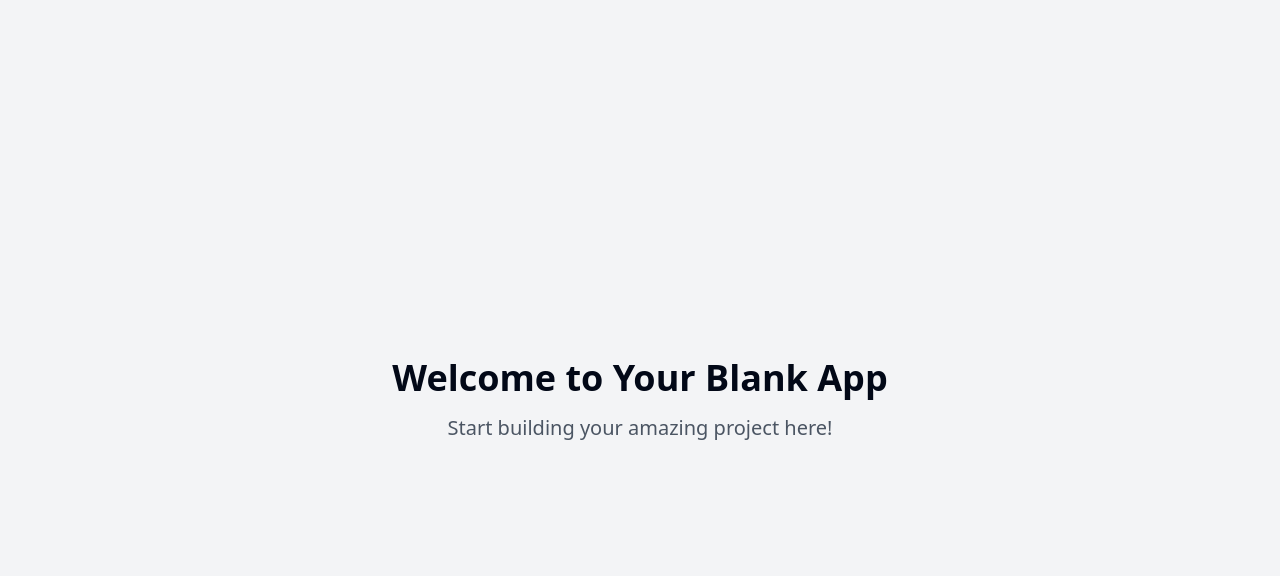
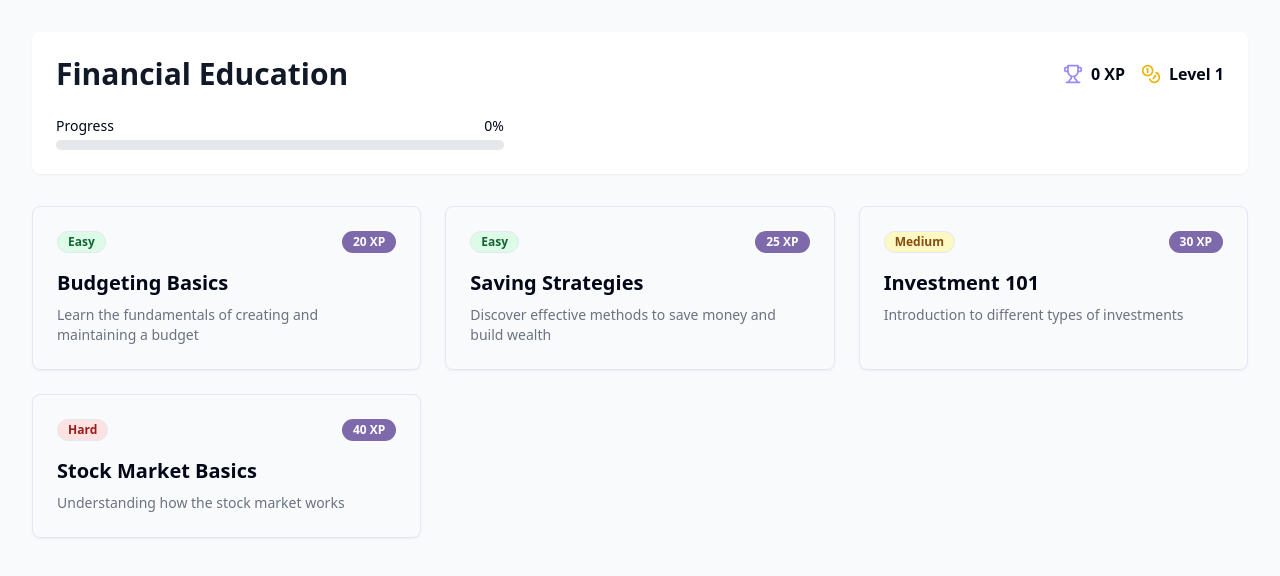
Before and after one commit to Thanseert/learnwealth-gameloop, a React (Vite) app: page / in a window 1280 px wide. Shown: the top 576 px of the page. Built offline with nearby package versions, Linux system fonts and the light colour scheme.

Commit message:
Implement finance learning website
This commit implements a website for learning finance in a gamified way, similar to Duolingo.  The specific implementation details are not included in this commit message.

```diff
--- /dev/null
+++ b/src/components/LessonCard.tsx
@@ -0,0 +1,62 @@
+
+import { Badge } from "@/components/ui/badge";
+import { Card } from "@/components/ui/card";
+import { cn } from "@/lib/utils";
+
+interface LessonCardProps {
+  title: string;
+  description: string;
+  xp: number;
+  difficulty: "easy" | "medium" | "hard";
+  isCompleted?: boolean;
+  onClick?: () => void;
+}
+
+export function LessonCard({
+  title,
+  description,
+  xp,
+  difficulty,
+  isCompleted = false,
+  onClick,
+}: LessonCardProps) {
+  const difficultyColors = {
+    easy: "bg-green-100 text-green-800",
+    medium: "bg-yellow-100 text-yellow-800",
+    hard: "bg-red-100 text-red-800",
+  };
+
+  return (
+    <Card
+      className={cn(
+        "group relative overflow-hidden transition-all duration-300 hover:shadow-lg",
+        "cursor-pointer transform hover:-translate-y-1",
+        "animate-scale-in"
+      )}
+      onClick={onClick}
+    >
+      <div className="p-6 space-y-4">
+        <div className="flex items-center justify-between">
+          <Badge
+            variant="outline"
+            className={cn(difficultyColors[difficulty], "capitalize")}
+          >
+            {difficulty}
+          </Badge>
+          <Badge variant="secondary">
+            {xp} XP
+          </Badge>
+        </div>
+        <div className="space-y-2">
+          <h3 className="font-semibold text-xl">{title}</h3>
+          <p className="text-sm text-gray-500">{description}</p>
+        </div>
+        {isCompleted && (
+          <Badge variant="success" className="absolute top-3 right-3">
+            Completed
+          </Badge>
+        )}
+      </div>
+    </Card>
+  );
+}
--- /dev/null
+++ b/src/components/ProgressBar.tsx
@@ -0,0 +1,27 @@
+
+import { cn } from "@/lib/utils";
+
+interface ProgressBarProps {
+  progress: number;
+  total: number;
+  className?: string;
+}
+
+export function ProgressBar({ progress, total, className }: ProgressBarProps) {
+  const percentage = Math.min((progress / total) * 100, 100);
+
+  return (
+    <div className={cn("w-full", className)}>
+      <div className="flex justify-between mb-1 text-sm">
+        <span className="font-medium">Progress</span>
+        <span>{Math.round(percentage)}%</span>
+      </div>
+      <div className="w-full h-2.5 bg-gray-200 rounded-full overflow-hidden">
+        <div
+          className="h-full bg-primary transition-all duration-500 ease-out rounded-full"
+          style={{ width: `${percentage}%` }}
+        />
+      </div>
+    </div>
+  );
+}
--- a/src/components/ui/badge.tsx
+++ b/src/components/ui/badge.tsx
@@ -1,6 +1,6 @@
+
 import * as React from "react"
 import { cva, type VariantProps } from "class-variance-authority"
-
 import { cn } from "@/lib/utils"
 
 const badgeVariants = cva(
@@ -15,6 +15,7 @@ const badgeVariants = cva(
         destructive:
           "border-transparent bg-destructive text-destructive-foreground hover:bg-destructive/80",
         outline: "text-foreground",
+        success: "border-transparent bg-success text-success-foreground hover:bg-success/80",
       },
     },
     defaultVariants: {
--- a/src/pages/Index.tsx
+++ b/src/pages/Index.tsx
@@ -1,11 +1,110 @@
-// Update this page (the content is just a fallback if you fail to update the page)
+
+import { useEffect, useState } from "react";
+import { LessonCard } from "@/components/LessonCard";
+import { ProgressBar } from "@/components/ProgressBar";
+import { Trophy, Coins } from "lucide-react";
+
+interface Lesson {
+  id: number;
+  title: string;
+  description: string;
+  xp: number;
+  difficulty: "easy" | "medium" | "hard";
+  isCompleted: boolean;
+}
 
 const Index = () => {
+  const [totalXP, setTotalXP] = useState(0);
+  const [lessons, setLessons] = useState<Lesson[]>([
+    {
+      id: 1,
+      title: "Budgeting Basics",
+      description: "Learn the fundamentals of creating and maintaining a budget",
+      xp: 20,
+      difficulty: "easy",
+      isCompleted: false,
+    },
+    {
+      id: 2,
+      title: "Saving Strategies",
+      description: "Discover effective methods to save money and build wealth",
+      xp: 25,
+      difficulty: "easy",
+      isCompleted: false,
+    },
+    {
+      id: 3,
+      title: "Investment 101",
+      description: "Introduction to different types of investments",
+      xp: 30,
+      difficulty: "medium",
+      isCompleted: false,
+    },
+    {
+      id: 4,
+      title: "Stock Market Basics",
+      description: "Understanding how the stock market works",
+      xp: 40,
+      difficulty: "hard",
+      isCompleted: false,
+    },
+  ]);
+
+  const handleLessonClick = (lessonId: number) => {
+    setLessons((prevLessons) =>
+      prevLessons.map((lesson) =>
+        lesson.id === lessonId
+          ? { ...lesson, isCompleted: true }
+          : lesson
+      )
+    );
+    const lesson = lessons.find((l) => l.id === lessonId);
+    if (lesson && !lesson.isCompleted) {
+      setTotalXP((prev) => prev + lesson.xp);
+    }
+  };
+
   return (
-    <div className="min-h-screen flex items-center justify-center bg-gray-100">
-      <div className="text-center">
-        <h1 className="text-4xl font-bold mb-4">Welcome to Your Blank App</h1>
-        <p className="text-xl text-gray-600">Start building your amazing project here!</p>
+    <div className="min-h-screen bg-gray-50">
+      <div className="container py-8 space-y-8 animate-fade-in">
+        {/* Header Section */}
+        <div className="bg-white rounded-lg p-6 shadow-sm">
+          <div className="flex items-center justify-between mb-6">
+            <h1 className="text-3xl font-bold text-gray-900">
+              Financial Education
+            </h1>
+            <div className="flex items-center space-x-4">
+              <div className="flex items-center space-x-2">
+                <Trophy className="w-5 h-5 text-primary" />
+                <span className="font-semibold">{totalXP} XP</span>
+              </div>
+              <div className="flex items-center space-x-2">
+                <Coins className="w-5 h-5 text-yellow-500" />
+                <span className="font-semibold">Level {Math.floor(totalXP / 50) + 1}</span>
+              </div>
+            </div>
+          </div>
+          <ProgressBar
+            progress={totalXP % 50}
+            total={50}
+            className="max-w-md"
+          />
+        </div>
+
+        {/* Lessons Grid */}
+        <div className="grid grid-cols-1 md:grid-cols-2 lg:grid-cols-3 gap-6">
+          {lessons.map((lesson) => (
+            <LessonCard
+              key={lesson.id}
+              title={lesson.title}
+              description={lesson.description}
+              xp={lesson.xp}
+              difficulty={lesson.difficulty}
+              isCompleted={lesson.isCompleted}
+              onClick={() => handleLessonClick(lesson.id)}
+            />
+          ))}
+        </div>
       </div>
     </div>
   );
--- a/tailwind.config.ts
+++ b/tailwind.config.ts
@@ -1,3 +1,4 @@
+
 import type { Config } from "tailwindcss";
 
 export default {
@@ -12,85 +13,69 @@ export default {
   theme: {
     container: {
       center: true,
-			padding: '2rem',
+      padding: "2rem",
       screens: {
-				'2xl': '1400px'
-			}
+        "2xl": "1400px",
+      },
     },
     extend: {
       colors: {
-				border: 'hsl(var(--border))',
-				input: 'hsl(var(--input))',
-				ring: 'hsl(var(--ring))',
-				background: 'hsl(var(--background))',
-				foreground: 'hsl(var(--foreground))',
+        border: "hsl(var(--border))",
+        input: "hsl(var(--input))",
+        ring: "hsl(var(--ring))",
+        background: "hsl(var(--background))",
+        foreground: "hsl(var(--foreground))",
         primary: {
-					DEFAULT: 'hsl(var(--primary))',
-					foreground: 'hsl(var(--primary-foreground))'
+          DEFAULT: "#9b87f5",
+          hover: "#8870f0",
+          foreground: "#ffffff",
         },
         secondary: {
-					DEFAULT: 'hsl(var(--secondary))',
-					foreground: 'hsl(var(--secondary-foreground))'
+          DEFAULT: "#7E69AB",
+          foreground: "#ffffff",
+        },
+        success: {
+          DEFAULT: "#4CAF50",
+          foreground: "#ffffff",
         },
         destructive: {
-					DEFAULT: 'hsl(var(--destructive))',
-					foreground: 'hsl(var(--destructive-foreground))'
+          DEFAULT: "#ef4444",
+          foreground: "#ffffff",
         },
         muted: {
-					DEFAULT: 'hsl(var(--muted))',
-					foreground: 'hsl(var(--muted-foreground))'
+          DEFAULT: "#F8F7FD",
+          foreground: "#6B7280",
         },
         accent: {
-					DEFAULT: 'hsl(var(--accent))',
-					foreground: 'hsl(var(--accent-foreground))'
+          DEFAULT: "#D6BCFA",
+          foreground: "#4A5568",
         },
-				popover: {
-					DEFAULT: 'hsl(var(--popover))',
-					foreground: 'hsl(var(--popover-foreground))'
-				},
-				card: {
-					DEFAULT: 'hsl(var(--card))',
-					foreground: 'hsl(var(--card-foreground))'
-				},
-				sidebar: {
-					DEFAULT: 'hsl(var(--sidebar-background))',
-					foreground: 'hsl(var(--sidebar-foreground))',
-					primary: 'hsl(var(--sidebar-primary))',
-					'primary-foreground': 'hsl(var(--sidebar-primary-foreground))',
-					accent: 'hsl(var(--sidebar-accent))',
-					'accent-foreground': 'hsl(var(--sidebar-accent-foreground))',
-					border: 'hsl(var(--sidebar-border))',
-					ring: 'hsl(var(--sidebar-ring))'
-				}
-			},
-			borderRadius: {
-				lg: 'var(--radius)',
-				md: 'calc(var(--radius) - 2px)',
-				sm: 'calc(var(--radius) - 4px)'
       },
       keyframes: {
-				'accordion-down': {
-					from: {
-						height: '0'
+        "accordion-down": {
+          from: { height: "0", opacity: "0" },
+          to: { height: "var(--radix-accordion-content-height)", opacity: "1" },
         },
-					to: {
-						height: 'var(--radix-accordion-content-height)'
-					}
+        "accordion-up": {
+          from: { height: "var(--radix-accordion-content-height)", opacity: "1" },
+          to: { height: "0", opacity: "0" },
         },
-				'accordion-up': {
-					from: {
-						height: 'var(--radix-accordion-content-height)'
+        "fade-in": {
+          "0%": { opacity: "0", transform: "translateY(10px)" },
+          "100%": { opacity: "1", transform: "translateY(0)" },
         },
-					to: {
-						height: '0'
-					}
-				}
+        "scale-in": {
+          "0%": { transform: "scale(0.95)", opacity: "0" },
+          "100%": { transform: "scale(1)", opacity: "1" },
+        },
       },
       animation: {
-				'accordion-down': 'accordion-down 0.2s ease-out',
-				'accordion-up': 'accordion-up 0.2s ease-out'
-			}
-		}
+        "accordion-down": "accordion-down 0.2s ease-out",
+        "accordion-up": "accordion-up 0.2s ease-out",
+        "fade-in": "fade-in 0.3s ease-out",
+        "scale-in": "scale-in 0.2s ease-out",
+      },
+    },
   },
   plugins: [require("tailwindcss-animate")],
 } satisfies Config;
```
Lines whose indentation alone changed are shown as unchanged.
